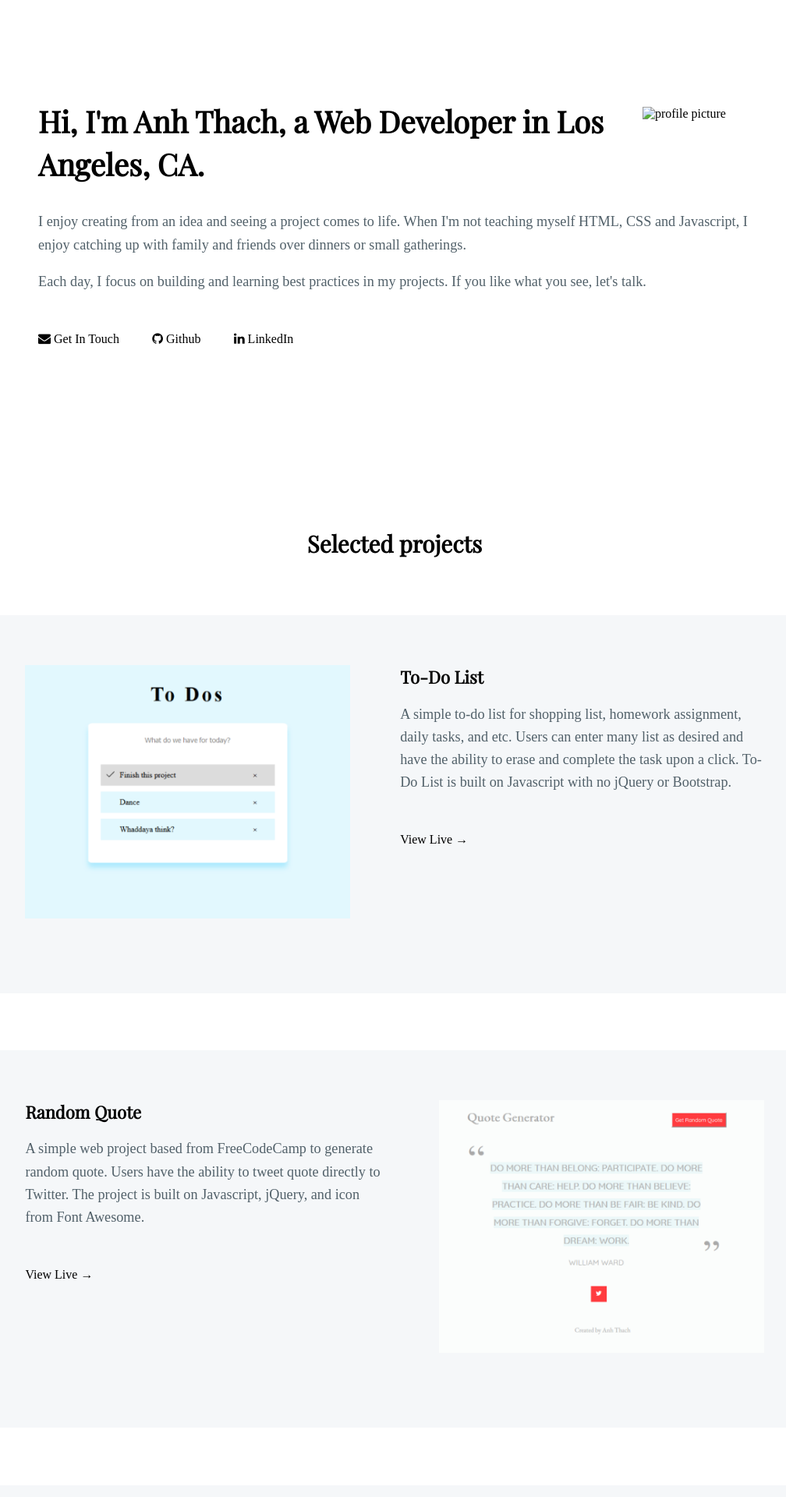
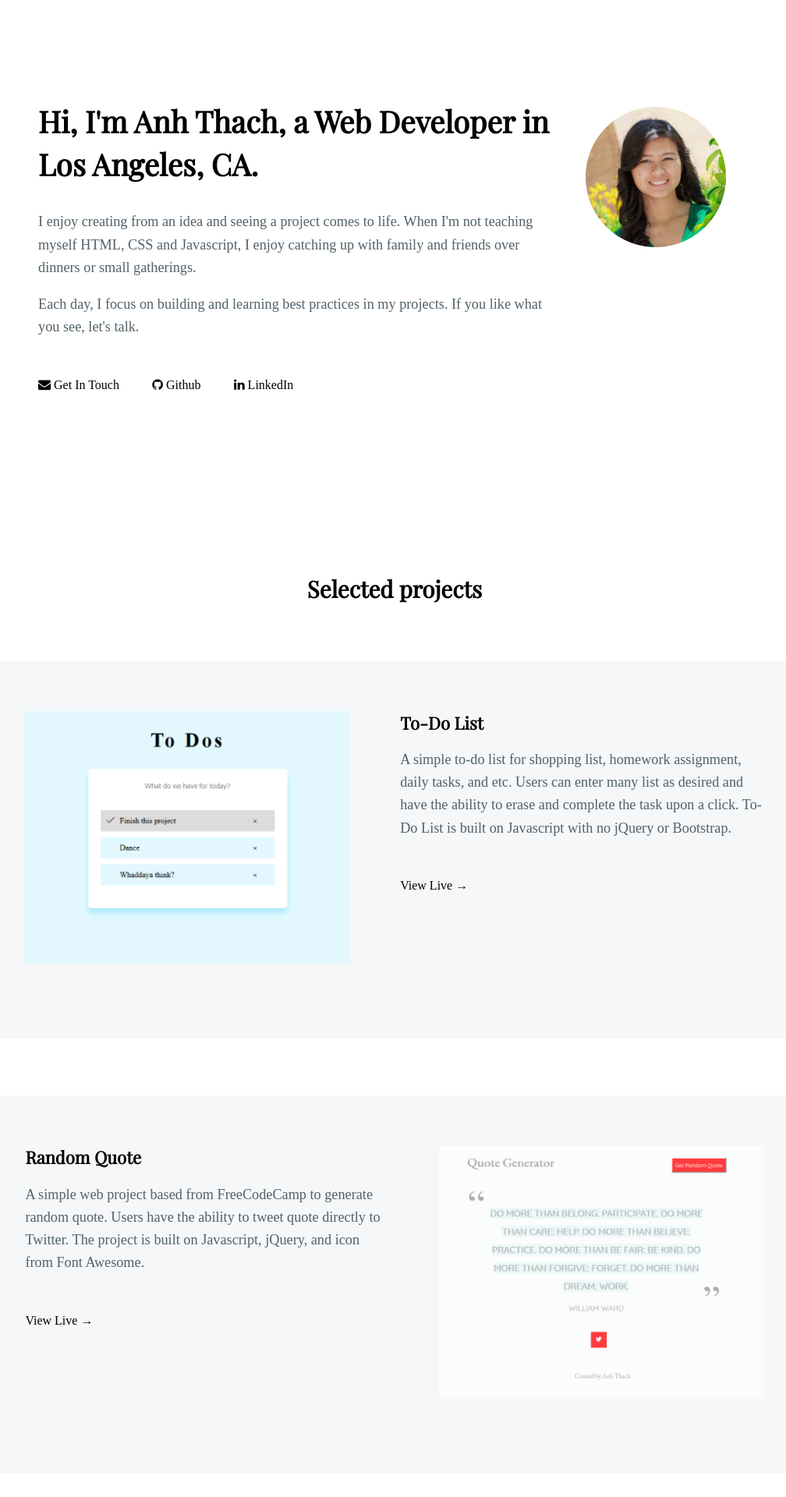
Before and after one commit to windan11/windan11.github.io, a Jekyll site: the page built from index.html, in a window 1280 px wide. Shown: the top 1920 px of the page at 78% size, without its empty margins (134-1142 px from the left). Built offline with Jekyll 4.4.1, drawn with Linux system fonts in a browser that asks for light colours; some web fonts are replaced.

Commit message:
add assets folder for profile pic

```diff
--- a/_layouts/default.html
+++ b/_layouts/default.html
@@ -13,7 +13,7 @@
 			<a id="home"></a>
 			<section class="intro">
 				<div class="container">
-					<img src="profile180.png" class="right" alt="profile picture">
+					<img src="assets/profile180.png" class="right" alt="profile picture">
 					<h1>Hi, I'm Anh Thach, a Web Developer in Los Angeles, CA.</h1>
 					<p>I enjoy creating from an idea and seeing a project comes to life. When I'm not teaching myself HTML, CSS and Javascript, I enjoy catching up with family and friends over dinners or small gatherings.
 					<p>Each day, I focus on building and learning best practices in my projects. If you like what you see, let's talk.</p>
```
